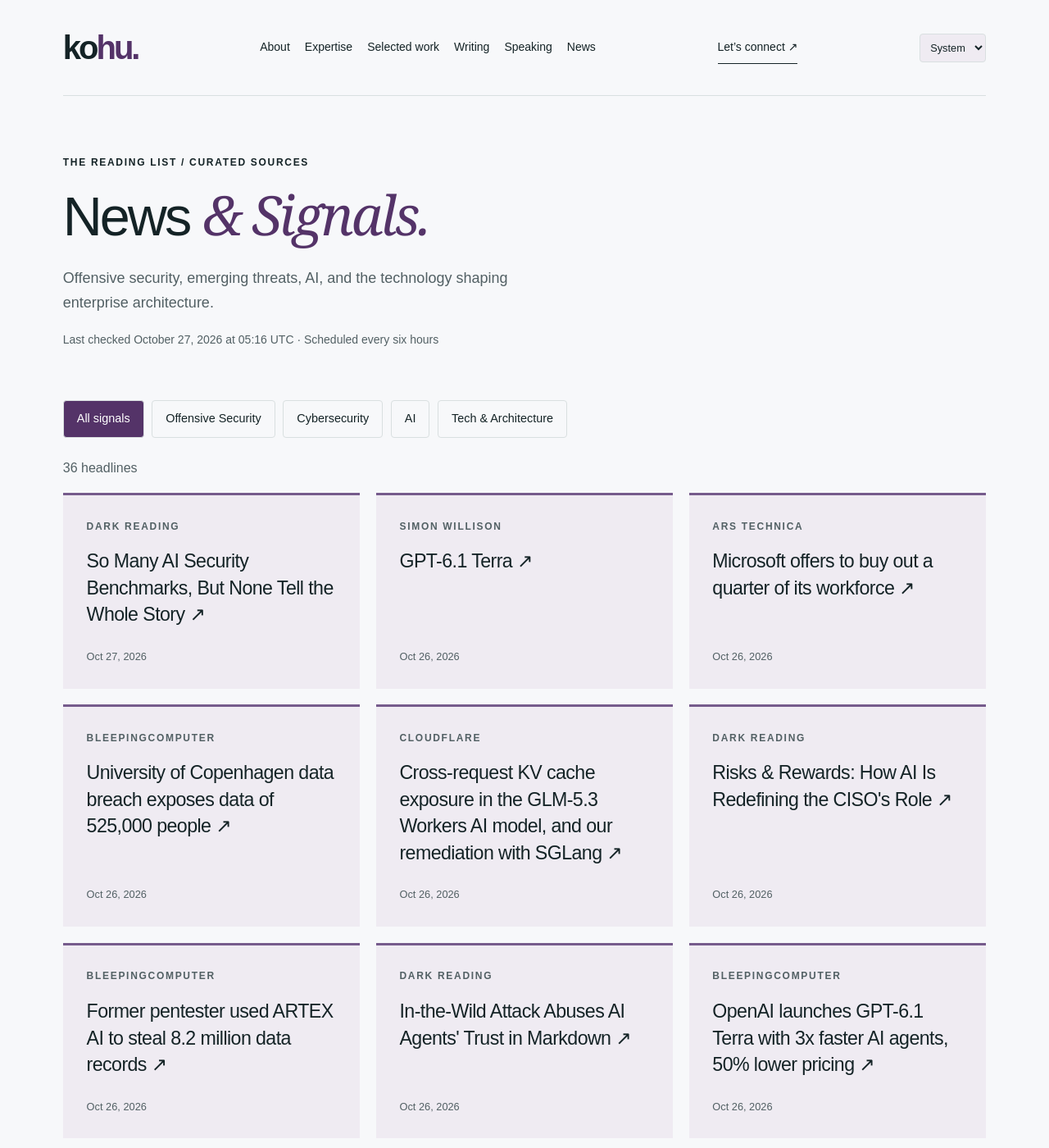
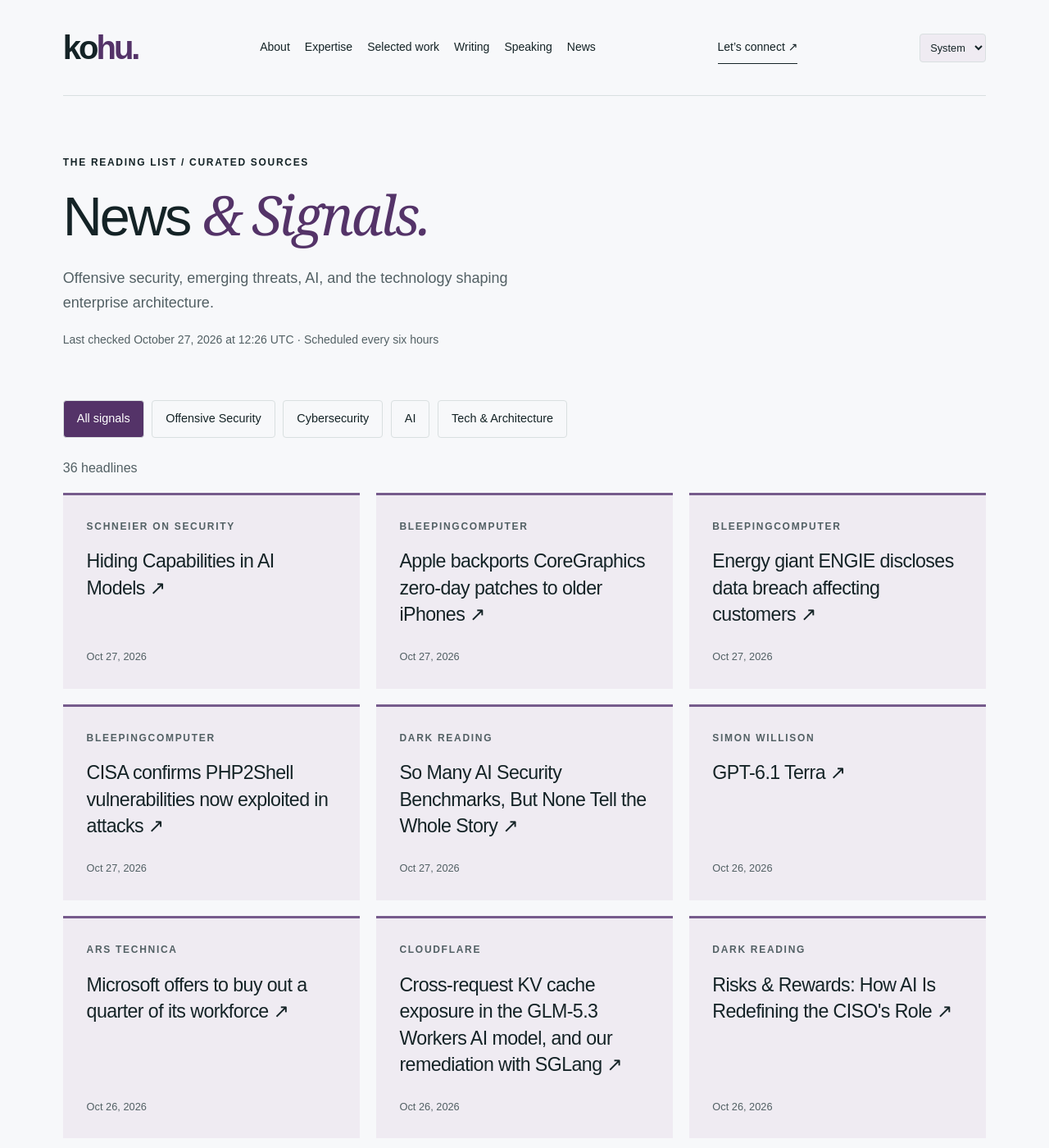
Before and after one commit to hntk/hntk.github.io, a Jekyll site: the page built from news/index.html, in a window 1280 px wide and 1400 px high. Shown: the whole window at 82% size. Built offline with Jekyll 4.4.1, drawn with Linux system fonts in a browser that asks for light colours; part of the change alters nothing that is shown; some of the changed text lies outside the part shown.

Commit message:
Refresh News and Signals

```diff
--- a/_data/news.json
+++ b/_data/news.json
@@ -1,6 +1,38 @@
 {
-  "updated": "2026-10-27T05:16:59.786953+00:00",
+  "updated": "2026-10-27T12:26:58.004507+00:00",
   "items": [
+    {
+      "title": "Hiding Capabilities in AI Models",
+      "url": "https://www.schneier.com/blog/archives/2026/10/hiding-capabilities-in-ai-models.html",
+      "published": "2026-10-27T11:01:26+00:00",
+      "source": "Schneier on Security",
+      "source_id": "schneier",
+      "category": "cybersecurity"
+    },
+    {
+      "title": "Apple backports CoreGraphics zero-day patches to older iPhones",
+      "url": "https://www.bleepingcomputer.com/news/apple/apple-backports-coregraphics-zero-day-patches-to-older-iphones/",
+      "published": "2026-10-27T10:36:12+00:00",
+      "source": "BleepingComputer",
+      "source_id": "bleepingcomputer",
+      "category": "cybersecurity"
+    },
+    {
+      "title": "Energy giant ENGIE discloses data breach affecting customers",
+      "url": "https://www.bleepingcomputer.com/news/security/energy-giant-engie-discloses-data-breach-affecting-customers/",
+      "published": "2026-10-27T09:25:50+00:00",
+      "source": "BleepingComputer",
+      "source_id": "bleepingcomputer",
+      "category": "cybersecurity"
+    },
+    {
+      "title": "CISA confirms PHP2Shell vulnerabilities now exploited in attacks",
+      "url": "https://www.bleepingcomputer.com/news/security/cisa-confirms-php2shell-vulnerabilities-now-exploited-in-attacks/",
+      "published": "2026-10-27T08:20:54+00:00",
+      "source": "BleepingComputer",
+      "source_id": "bleepingcomputer",
+      "category": "cybersecurity"
+    },
     {
       "title": "So Many AI Security Benchmarks, But None Tell the Whole Story",
       "url": "https://www.darkreading.com/cybersecurity-analytics/benchmarking-security-of-ai-models-poses-challenges",
@@ -26,14 +58,6 @@
       "category": "tech-architecture"
     },
     {
-      "title": "University of Copenhagen data breach exposes data of 525,000 people",
-      "url": "https://www.bleepingcomputer.com/news/security/university-of-copenhagen-data-breach-exposes-data-of-525-000-people/",
-      "published": "2026-10-26T22:20:36+00:00",
-      "source": "BleepingComputer",
-      "source_id": "bleepingcomputer",
-      "category": "cybersecurity"
-    },
-    {
       "title": "Cross-request KV cache exposure in the GLM-5.3 Workers AI model, and our remediation with SGLang",
       "url": "https://blog.cloudflare.com/kv-cache-exposure-remediation/",
       "published": "2026-10-26T22:01:23+00:00",
@@ -50,27 +74,11 @@
       "category": "cybersecurity"
     },
     {
-      "title": "Former pentester used ARTEX AI to steal 8.2 million data records",
-      "url": "https://www.bleepingcomputer.com/news/security/former-pentester-used-artex-ai-to-steal-82-million-data-records/",
-      "published": "2026-10-26T21:08:28+00:00",
-      "source": "BleepingComputer",
-      "source_id": "bleepingcomputer",
-      "category": "cybersecurity"
-    },
-    {
       "title": "In-the-Wild Attack Abuses AI Agents' Trust in Markdown",
       "url": "https://www.darkreading.com/application-security/in-the-wild-attack-ai-agents-trust-markdown",
       "published": "2026-10-26T20:59:26+00:00",
       "source": "Dark Reading",
       "source_id": "dark-reading",
-      "category": "cybersecurity"
-    },
-    {
-      "title": "OpenAI launches GPT-6.1 Terra with 3x faster AI agents, 50% lower pricing",
-      "url": "https://www.bleepingcomputer.com/news/artificial-intelligence/openai-launches-gpt-61-terra-with-3x-faster-ai-agents-50-percent-lower-pricing/",
-      "published": "2026-10-26T20:46:49+00:00",
-      "source": "BleepingComputer",
-      "source_id": "bleepingcomputer",
       "category": "cybersecurity"
     },
     {
@@ -210,14 +218,6 @@
       "category": "ai"
     },
     {
-      "title": "New Serious PHP Vulnerabilities Released and Patched",
-      "url": "https://www.schneier.com/blog/archives/2026/10/new-serious-php-vulnerabilities-released-and-patched.html",
-      "published": "2026-10-22T13:26:51+00:00",
-      "source": "Schneier on Security",
-      "source_id": "schneier",
-      "category": "cybersecurity"
-    },
-    {
       "title": "Cloud Deployment Incoming: ‘Call of Duty: Modern Warfare 4’ Arrives on GeForce NOW",
       "url": "https://blogs.nvidia.com/blog/geforce-now-thursday-call-of-duty-modern-warfare-4/",
       "published": "2026-10-22T13:00:20+00:00",
@@ -295,79 +295,79 @@
       "id": "ars-technica",
       "name": "Ars Technica",
       "status": "ok",
-      "last_success": "2026-10-27T05:16:59.786953+00:00"
+      "last_success": "2026-10-27T12:26:58.004507+00:00"
     },
     {
       "id": "bleepingcomputer",
       "name": "BleepingComputer",
       "status": "ok",
-      "last_success": "2026-10-27T05:16:59.786953+00:00"
+      "last_success": "2026-10-27T12:26:58.004507+00:00"
     },
     {
       "id": "cloudflare",
       "name": "Cloudflare",
       "status": "ok",
-      "last_success": "2026-10-27T05:16:59.786953+00:00"
+      "last_success": "2026-10-27T12:26:58.004507+00:00"
     },
     {
       "id": "dark-reading",
       "name": "Dark Reading",
       "status": "ok",
-      "last_success": "2026-10-27T05:16:59.786953+00:00"
+      "last_success": "2026-10-27T12:26:58.004507+00:00"
     },
     {
       "id": "hugging-face",
       "name": "Hugging Face",
       "status": "ok",
-      "last_success": "2026-10-27T05:16:59.786953+00:00"
+      "last_success": "2026-10-27T12:26:58.004507+00:00"
     },
     {
       "id": "microsoft-research",
       "name": "Microsoft Research",
       "status": "ok",
-      "last_success": "2026-10-27T05:16:59.786953+00:00"
+      "last_success": "2026-10-27T12:26:58.004507+00:00"
     },
     {
       "id": "nvidia",
       "name": "NVIDIA",
       "status": "ok",
-      "last_success": "2026-10-27T05:16:59.786953+00:00"
+      "last_success": "2026-10-27T12:26:58.004507+00:00"
     },
     {
       "id": "portswigger",
       "name": "PortSwigger Research",
       "status": "ok",
-      "last_success": "2026-10-27T05:16:59.786953+00:00"
+      "last_success": "2026-10-27T12:26:58.004507+00:00"
     },
     {
       "id": "schneier",
       "name": "Schneier on Security",
       "status": "ok",
-      "last_success": "2026-10-27T05:16:59.786953+00:00"
+      "last_success": "2026-10-27T12:26:58.004507+00:00"
     },
     {
       "id": "simon-willison",
       "name": "Simon Willison",
       "status": "ok",
-      "last_success": "2026-10-27T05:16:59.786953+00:00"
+      "last_success": "2026-10-27T12:26:58.004507+00:00"
     },
     {
       "id": "specterops",
       "name": "SpecterOps",
       "status": "ok",
-      "last_success": "2026-10-27T05:16:59.786953+00:00"
+      "last_success": "2026-10-27T12:26:58.004507+00:00"
     },
     {
       "id": "trail-of-bits",
       "name": "Trail of Bits",
       "status": "ok",
-      "last_success": "2026-10-27T05:16:59.786953+00:00"
+      "last_success": "2026-10-27T12:26:58.004507+00:00"
     },
     {
       "id": "wired",
       "name": "WIRED Security",
       "status": "ok",
-      "last_success": "2026-10-27T05:16:59.786953+00:00"
+      "last_success": "2026-10-27T12:26:58.004507+00:00"
     }
   ]
 }
```
